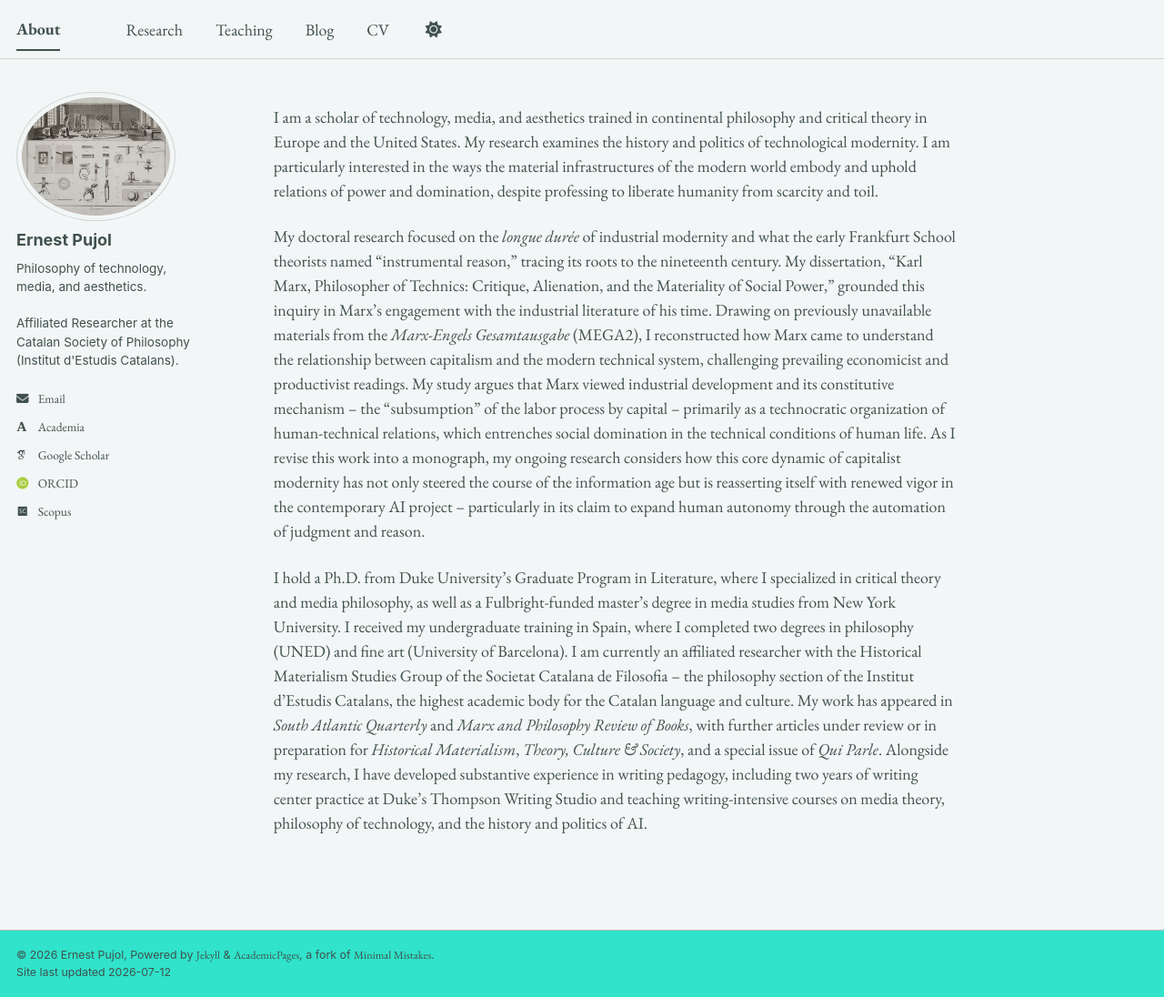
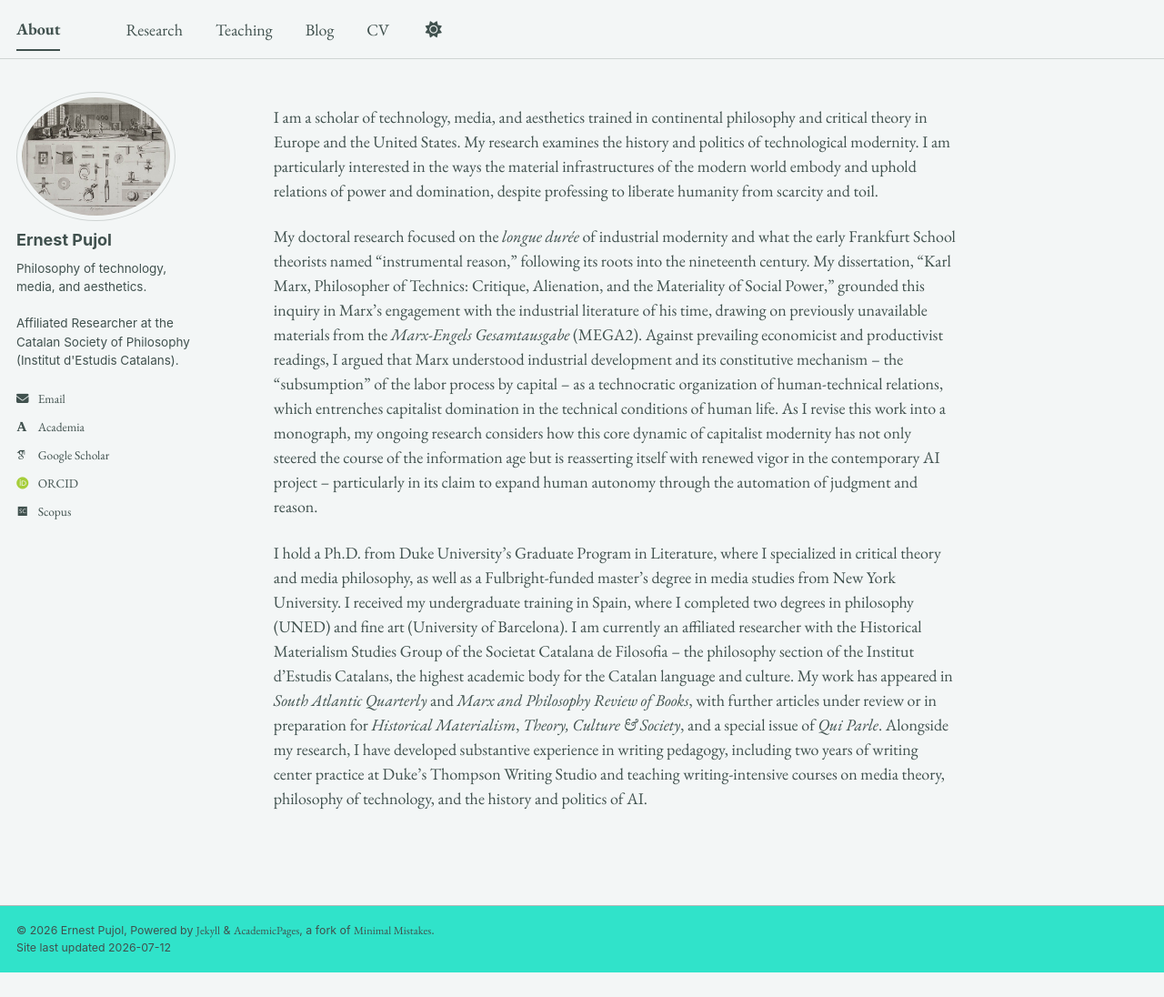
Before and after one commit to epujol90/epujol90.github.io, a Jekyll site: the page built from _pages/about.md, in a window 1280 px wide and 1096 px high. Shown: the whole window at 91% size. Built offline with Jekyll 4.4.1, drawn with Linux system fonts in a browser that asks for light colours; some web fonts are replaced; a script bundle is joined from its source files by our own code; library files that are not in the unit come from our copies.

Commit message:
Update about.md

```diff
--- a/_pages/about.md
+++ b/_pages/about.md
@@ -8,6 +8,6 @@ redirect_from:
 ---
 I am a scholar of technology, media, and aesthetics trained in continental philosophy and critical theory in Europe and the United States. My research examines the history and politics of technological modernity. I am particularly interested in the ways the material infrastructures of the modern world embody and uphold relations of power and domination, despite professing to liberate humanity from scarcity and toil.
 
-My doctoral research focused on the _longue durée_ of industrial modernity and what the early Frankfurt School theorists named "instrumental reason," tracing its roots to the nineteenth century. My dissertation, “Karl Marx, Philosopher of Technics: Critique, Alienation, and the Materiality of Social Power,” grounded this inquiry in Marx’s engagement with the industrial literature of his time. Drawing on previously unavailable materials from the _Marx-Engels Gesamtausgabe_ (MEGA2), I reconstructed how Marx came to understand the relationship between capitalism and the modern technical system, challenging prevailing economicist and productivist readings. My study argues that Marx viewed industrial development and its constitutive mechanism -- the "subsumption" of the labor process by capital -- primarily as a technocratic organization of human-technical relations, which entrenches social domination in the technical conditions of human life. As I revise this work into a monograph, my ongoing research considers how this core dynamic of capitalist modernity has not only steered the course of the information age but is reasserting itself with renewed vigor in the contemporary AI project -- particularly in its claim to expand human autonomy through the automation of judgment and reason.
+My doctoral research focused on the _longue durée_ of industrial modernity and what the early Frankfurt School theorists named "instrumental reason," following its roots into the nineteenth century. My dissertation, “Karl Marx, Philosopher of Technics: Critique, Alienation, and the Materiality of Social Power,” grounded this inquiry in Marx’s engagement with the industrial literature of his time, drawing on previously unavailable materials from the _Marx-Engels Gesamtausgabe_ (MEGA2). Against prevailing economicist and productivist readings, I argued that Marx understood industrial development and its constitutive mechanism -- the "subsumption" of the labor process by capital -- as a technocratic organization of human-technical relations, which entrenches capitalist domination in the technical conditions of human life. As I revise this work into a monograph, my ongoing research considers how this core dynamic of capitalist modernity has not only steered the course of the information age but is reasserting itself with renewed vigor in the contemporary AI project -- particularly in its claim to expand human autonomy through the automation of judgment and reason.
 
 I hold a Ph.D. from Duke University’s Graduate Program in Literature, where I specialized in critical theory and media philosophy, as well as a Fulbright-funded master’s degree in media studies from New York University. I received my undergraduate training in Spain, where I completed two degrees in philosophy (UNED) and fine art (University of Barcelona). I am currently an affiliated researcher with the Historical Materialism Studies Group of the Societat Catalana de Filosofia -- the philosophy section of the Institut d’Estudis Catalans, the highest academic body for the Catalan language and culture. My work has appeared in _South Atlantic Quarterly_ and _Marx and Philosophy Review of Books_, with further articles under review or in preparation for _Historical Materialism_, _Theory, Culture & Society_, and a special issue of _Qui Parle_. Alongside my research, I have developed substantive experience in writing pedagogy, including two years of writing center practice at Duke’s Thompson Writing Studio and teaching writing-intensive courses on media theory, philosophy of technology, and the history and politics of AI.
```
